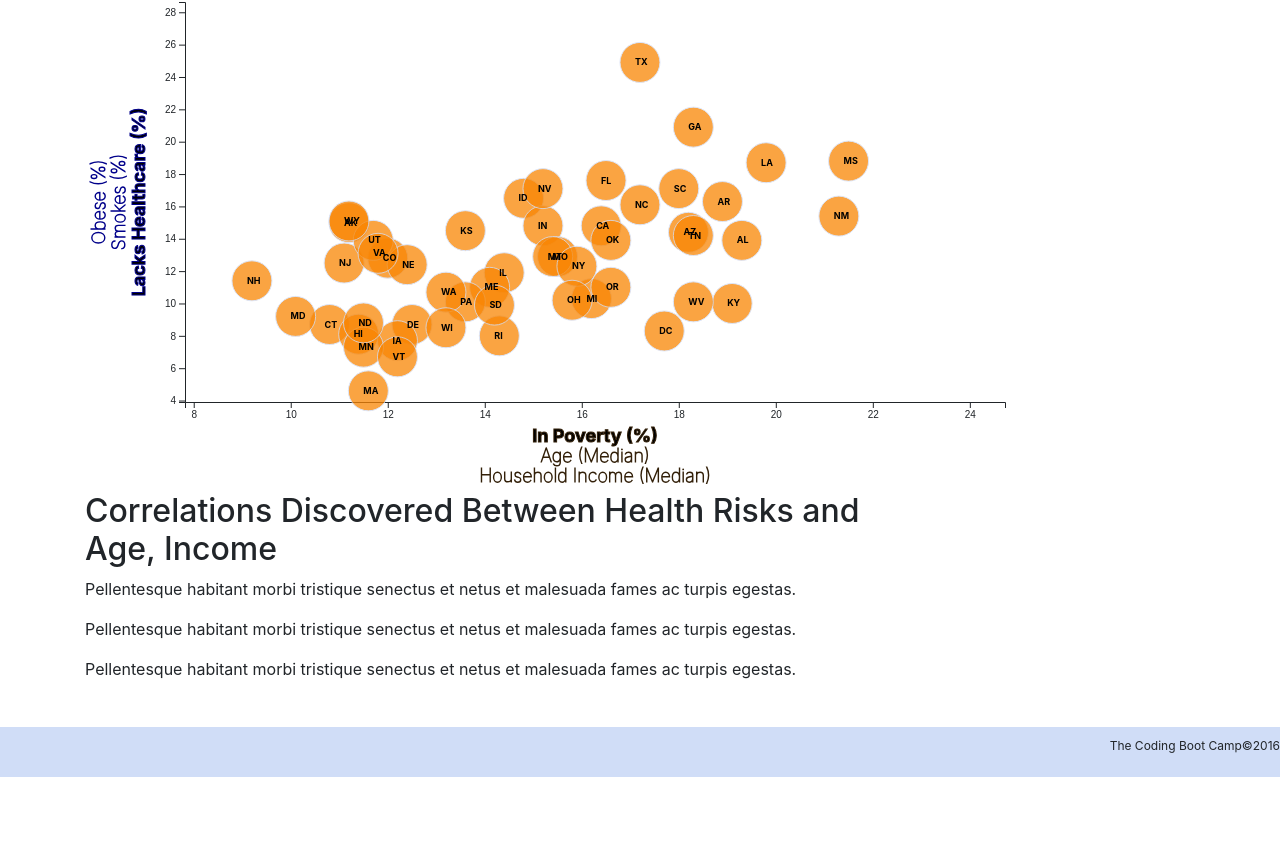
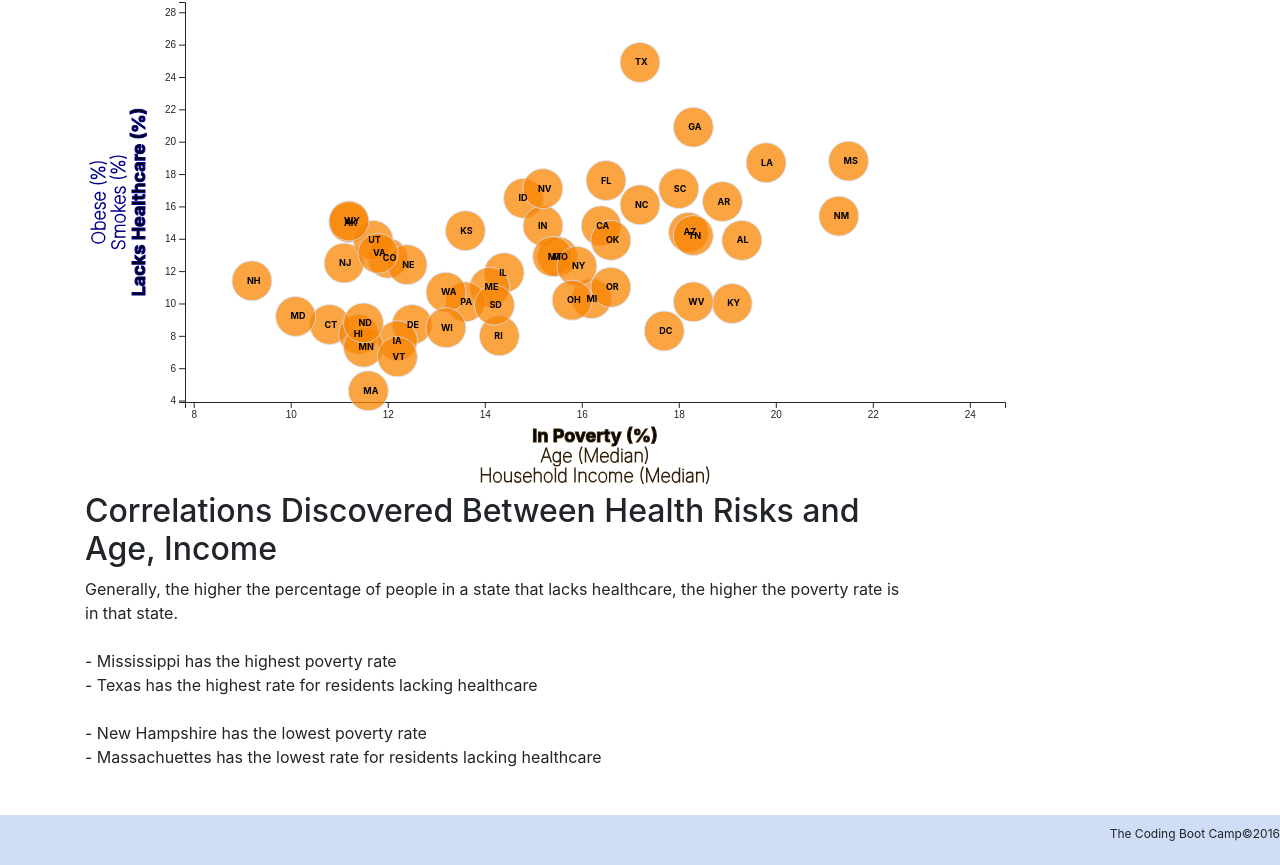
Before and after one commit to Davis1776/2020-03-D3-Challenge, a plain HTML site: page D3_data_journalism/index.html in a window 1280 px wide. Shown: the part 64-929 px from the top of the page. Before the commit the page ends 841 px from the top, so only its background shows below. Drawn offline with nearby package versions, Linux system fonts and the light colour scheme.

Commit message:
MRD: complted index.html

```diff
--- a/D3_data_journalism/index.html
+++ b/D3_data_journalism/index.html
@@ -7,7 +7,6 @@
   <link rel="stylesheet" href="https://stackpath.bootstrapcdn.com/bootstrap/4.1.3/css/bootstrap.min.css" integrity="sha384-MCw98/SFnGE8fJT3GXwEOngsV7Zt27NXFoaoApmYm81iuXoPkFOJwJ8ERdknLPMO" crossorigin="anonymous">
   <link rel="stylesheet" href="assets/css/style.css">
   <link rel="stylesheet" href="assets/css/d3Style.css">
-
 </head>
 
 <body>
@@ -28,11 +27,19 @@
       <div class="col-xs-12  col-md-9">
         <div class="article">
           <h2>Correlations Discovered Between Health Risks and Age, Income</h2>
-          <p>Pellentesque habitant morbi tristique senectus et netus et malesuada fames ac turpis egestas.</p>
+          <p>Generally, the higher the percentage of people in a state that lacks healthcare,
+              the higher the poverty rate is in that state.<br>
+              <br>
+              - Mississippi has the highest poverty rate<br>
+              - Texas has the highest rate for residents lacking healthcare<br>
+              <br>
+              - New Hampshire has the lowest poverty rate<br>
+              - Massachuettes has the lowest rate for residents lacking healthcare<br>
+            </p>
 
-          <p>Pellentesque habitant morbi tristique senectus et netus et malesuada fames ac turpis egestas.</p>
+          <p></p>
 
-          <p>Pellentesque habitant morbi tristique senectus et netus et malesuada fames ac turpis egestas.</p>
+          <p></p>
         </div>
       </div>
     </div>
@@ -49,5 +56,4 @@
   <script type="text/javascript" src="assets/js/app.js"></script>
 
 </body>
-
 </html>
```
